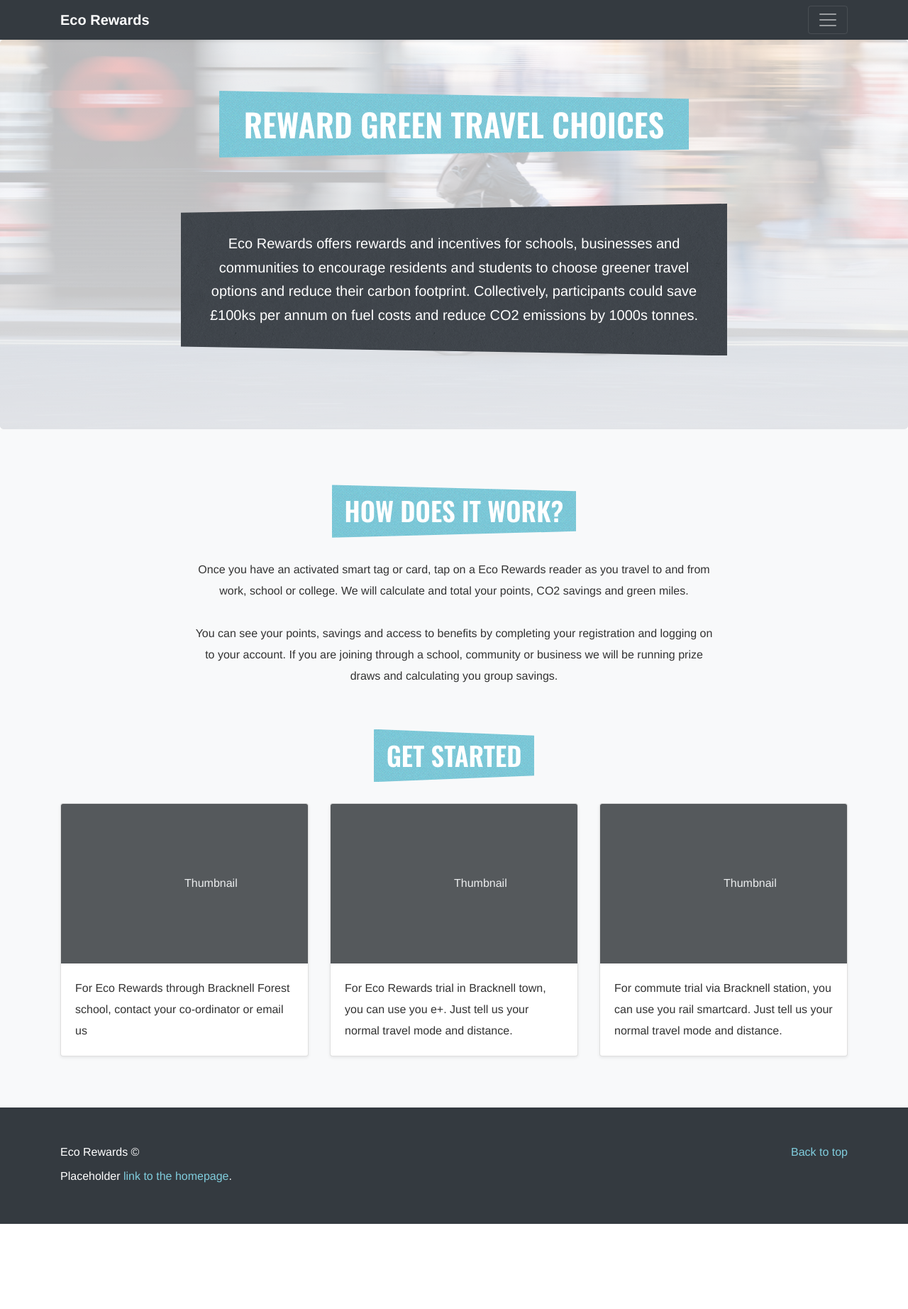
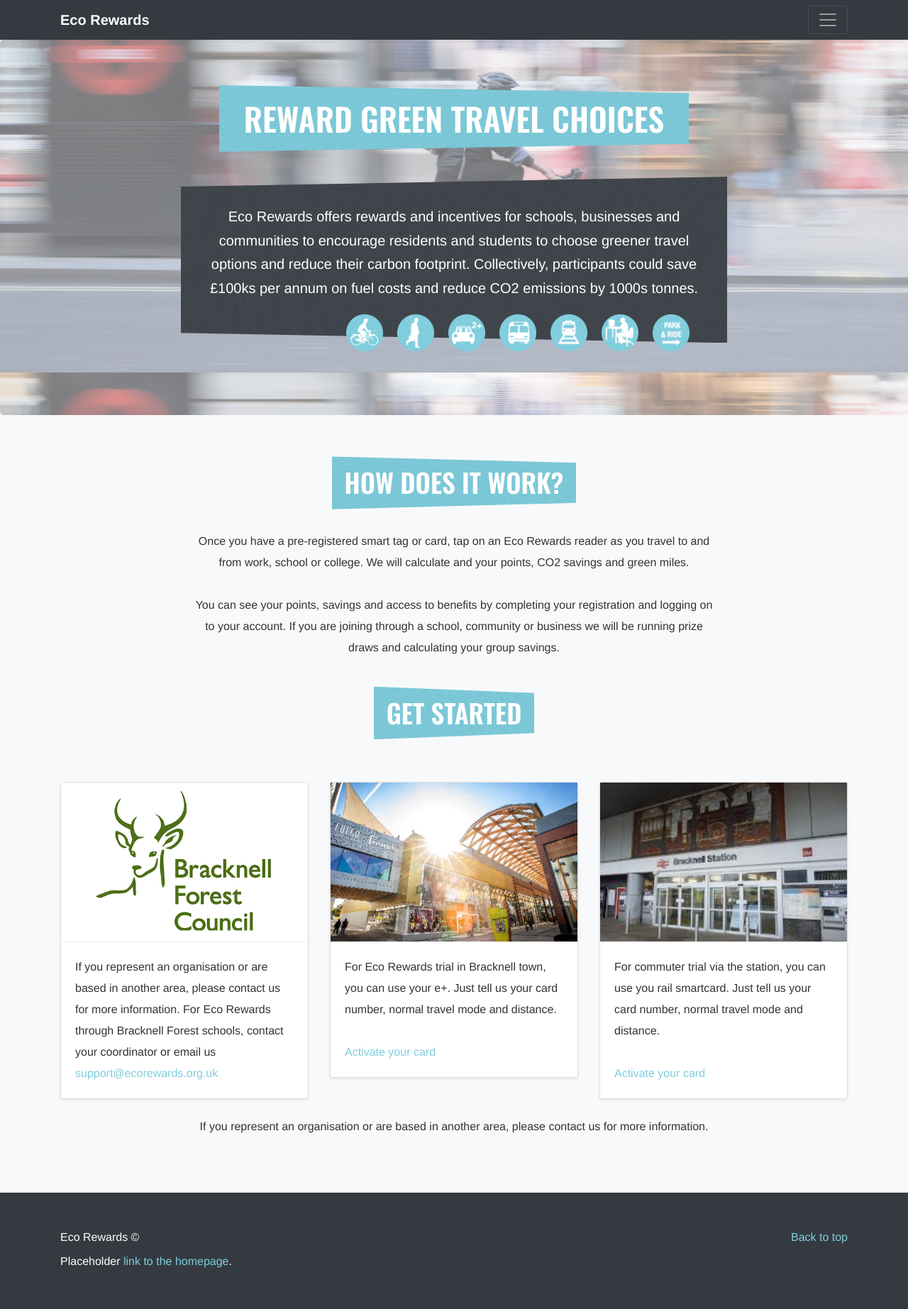
Before and after one commit to EcoRewards/ecorewards.co.uk, a Jekyll site: the page built from index.html, in a window 1280 px wide. Shown: the whole page at 71% size. Built offline with Jekyll 4.4.1, drawn with Linux system fonts in a browser that asks for light colours; some web fonts are replaced; before the commit the page ends 1725 px from its top, so only the background shows below that.

Commit message:
updated design

```diff
--- a/_includes/jumbotron.html
+++ b/_includes/jumbotron.html
@@ -2,9 +2,19 @@
 <section class="jumbotron text-center">
   <div class="container">
     <h1>Reward Green Travel Choices</h1>
-    <p class="lead"><span>Eco Rewards offers rewards and incentives for schools, businesses and
+    <p class="lead">Eco Rewards offers rewards and incentives for schools, businesses and
       communities to encourage residents and students to choose greener travel
       options and reduce their carbon footprint. Collectively, participants could save
-      £100ks per annum on fuel costs and reduce CO2 emissions by 1000s tonnes.</span></p>
+      £100ks per annum on fuel costs and reduce CO2 emissions by 1000s tonnes.</p>
+
+    <div class="modes row justify-content-md-center">
+      <div class="col-md-1 mode-1">bicycle</div>
+      <div class="col-md-1 mode-2">walk</div>
+      <div class="col-md-1 mode-3">car share</div>
+      <div class="col-md-1 mode-4">bus</div>
+      <div class="col-md-1 mode-5">train</div>
+      <div class="col-md-1 mode-6">work from home</div>
+      <div class="col-md-1 mode-7">park and ride</div>
+    </div>
   </div>
 </section>
--- a/_sass/footer.scss
+++ b/_sass/footer.scss
@@ -9,7 +9,3 @@ footer p {
   margin-bottom: .25rem;
   color: $color-white;
 }
-
-footer a, footer a:visited, footer a:hover, footer a:active {
-  color: $color-primary;
-}
--- a/_sass/jumbotron.scss
+++ b/_sass/jumbotron.scss
@@ -3,16 +3,17 @@
   padding-top: 3rem;
   padding-bottom: 3rem;
   margin-bottom: 0;
-  background-image: linear-gradient(to bottom, rgba(255,255,255,0.7) 0%,rgba(255,255,255,0.8) 100%), url("../image/jumbotron-background.jpg");
+  background-image: linear-gradient(to bottom, rgba(255,255,255,0.45) 0%,rgba(255,255,255,0.45) 100%), url("../image/jumbotron-background.jpg");
   background-size: cover;
+  background-position: 0 -60px;
   color: $color-black;
 }
 
 
 @media (min-width: 768px) {
   .jumbotron {
-    padding-top: 4.5rem;
-    padding-bottom: 6.5rem;
+    padding-top: 4rem;
+    padding-bottom: 0rem;
   }
 }
 
@@ -20,8 +21,7 @@
   color: $color-white;
   line-height: 2.1rem;
   background: url("../image/bg-dark.png") repeat;
-  padding: 40px 25px;
-  margin-top: 30px;
+  padding: 40px 25px 60px 25px;
   clip-path: polygon(0 6%, 100% 0, 100% 100%, 0% 94%);
 }
 
@@ -32,3 +32,31 @@
 .jumbotron .container {
   max-width: 50rem;
 }
+
+.modes {
+  display: none;
+  position: relative;
+  top: -80px;
+  left: 90px;
+
+  @media ($screen-tablet) {
+    display: flex;
+  }
+
+  div {
+    width: 52px;
+    height: 52px;
+    flex: 0 0 52px;
+    color: transparent;
+    padding: 0;
+    margin: 10px;
+  }
+
+  .mode-1 { background: url("../image/mode-1.png"); background-size: cover; }
+  .mode-2 { background: url("../image/mode-2.png"); background-size: cover; }
+  .mode-3 { background: url("../image/mode-3.png"); background-size: cover; }
+  .mode-4 { background: url("../image/mode-4.png"); background-size: cover; }
+  .mode-5 { background: url("../image/mode-5.png"); background-size: cover; }
+  .mode-6 { background: url("../image/mode-6.png"); background-size: cover; }
+  .mode-7 { background: url("../image/mode-7.png"); background-size: cover; }
+}
--- a/_sass/main.scss
+++ b/_sass/main.scss
@@ -33,7 +33,7 @@ h1 {
 
 h2 {
   font-size: 24px;
-  margin: 30px 0 30px 0;
+  margin: 10px 0 30px 0;
 
   @media ($screen-tablet) {
     font-size: 37px;
@@ -55,6 +55,32 @@ p {
   }
 }
 
+a, a:visited, a:hover, a:active {
+  color: $color-primary;
+}
+
 .how-does-it-work {
   max-width: 700px;
 }
+
+.bracknell-logo {
+  background-image: url("../image/bracknell-logo.jpg");
+  background-size: cover;
+}
+
+.bracknell-town {
+  background-image: url("../image/bracknell-town.png");
+  background-size: cover;
+}
+
+.bracknell-station {
+  background-image: url("../image/bracknell-station.png");
+  background-size: cover;
+}
+
+.card-image {
+  width: 348px;
+  height: 225px;
+  color: transparent;
+  border-bottom: 1px solid $color-tertiary;
+}
--- a/_sass/variables.scss
+++ b/_sass/variables.scss
@@ -8,7 +8,7 @@ $color-black:       #000000;
 $color-font:        #333333;
 $color-primary:     #80cddd;
 $color-secondary:   #01ffed;
-$color-tertiary:    #512b9a;
+$color-tertiary:    #eeeeee;
 
 // backgrounds
 $bg-color-1:        #ffffff;
--- a/index.html
+++ b/index.html
@@ -13,14 +13,14 @@ layout: default
       <div class="col-md-8 text-center">
         <h2>How does it work?</h2>
         <p>
-          Once you have an activated smart tag or card, tap on a Eco Rewards
+          Once you have a pre-registered smart tag or card, tap on an Eco Rewards
           reader as you travel to and from work, school or college. We will calculate and
-          total your points, CO2 savings and green miles.
+          your points, CO2 savings and green miles.
         </p>
         <p>You can see your points, savings
           and access to benefits by completing your registration and logging on to your
           account. If you are joining through a school, community or business we will be
-          running prize draws and calculating you group savings.
+          running prize draws and calculating your group savings.
         </p>
       </div>
     </div>
@@ -30,33 +30,41 @@ layout: default
         <h2>Get started</h2>
       </div>
     </div>
-
+    <br/>
     <div class="row">
       <div class="col-md-4">
         <div class="card mb-4 shadow-sm">
-          <svg class="bd-placeholder-img card-img-top" width="100%" height="225" xmlns="http://www.w3.org/2000/svg" preserveAspectRatio="xMidYMid slice" focusable="false" role="img" aria-label="Placeholder: Thumbnail"><title>Placeholder</title><rect width="100%" height="100%" fill="#55595c"/><text x="50%" y="50%" fill="#eceeef" dy=".3em">Thumbnail</text></svg>
+          <div class="bracknell-logo card-image">Bracknell council logo</div>
           <div class="card-body">
-            <p class="card-text">For Eco Rewards through Bracknell Forest school, contact your co-ordinator or email us</p>
+            <p class="card-text">
+              If you represent an organisation or are based in another area, please contact us for more information.
+              For Eco Rewards through Bracknell Forest schools, contact your coordinator or email us
+              <a href="mailto:support@ecorewards.org.uk">support@ecorewards.org.uk</a>
+            </p>
           </div>
         </div>
       </div>
       <div class="col-md-4">
         <div class="card mb-4 shadow-sm">
-          <svg class="bd-placeholder-img card-img-top" width="100%" height="225" xmlns="http://www.w3.org/2000/svg" preserveAspectRatio="xMidYMid slice" focusable="false" role="img" aria-label="Placeholder: Thumbnail"><title>Placeholder</title><rect width="100%" height="100%" fill="#55595c"/><text x="50%" y="50%" fill="#eceeef" dy=".3em">Thumbnail</text></svg>
+          <div class="bracknell-town card-image">Bracknell town</div>
           <div class="card-body">
-            <p class="card-text">For Eco Rewards trial in Bracknell town, you can use you e+. Just tell us your normal travel mode and distance.</p>
+            <p class="card-text">For Eco Rewards trial in Bracknell town, you can use your e+. Just tell us your card number, normal travel mode and distance.</p>
+            <a href="https://admin.ecorewards.co.uk/#/register">Activate your card</a>
           </div>
         </div>
       </div>
       <div class="col-md-4">
         <div class="card mb-4 shadow-sm">
-          <svg class="bd-placeholder-img card-img-top" width="100%" height="225" xmlns="http://www.w3.org/2000/svg" preserveAspectRatio="xMidYMid slice" focusable="false" role="img" aria-label="Placeholder: Thumbnail"><title>Placeholder</title><rect width="100%" height="100%" fill="#55595c"/><text x="50%" y="50%" fill="#eceeef" dy=".3em">Thumbnail</text></svg>
+          <div class="bracknell-station card-image">Bracknell station</div>
           <div class="card-body">
-            <p class="card-text">For commute trial via Bracknell station, you can use you rail smartcard. Just tell us your normal travel mode and distance.</p>
+            <p class="card-text">For commuter trial via the station, you can use you rail smartcard. Just tell us your card number, normal travel mode and distance.</p>
+            <a href="https://admin.ecorewards.co.uk/#/register">Activate your card</a>
           </div>
         </div>
       </div>
-
+    </div>
+    <div class="text-center">
+      <p>If you represent an organisation or are based in another area, please contact us for more information.</p>
     </div>
   </div>
 </div>
```
Also changed, not shown: assets/image/bracknell-logo.jpg (added), assets/image/bracknell-station.png (added), assets/image/bracknell-town.png (added), assets/image/mode-1.png (added), assets/image/mode-2.png (added), assets/image/mode-3.png (added), assets/image/mode-4.png (added), assets/image/mode-5.png (added), assets/image/mode-6.png (added), assets/image/mode-7.png (added).
